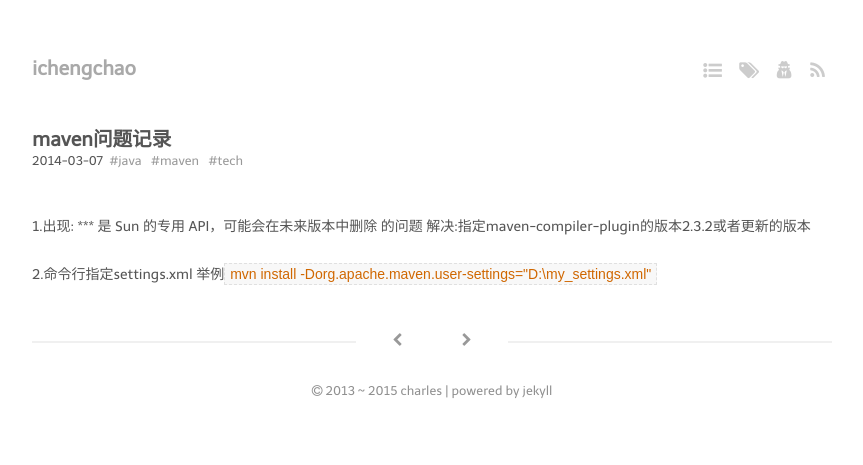
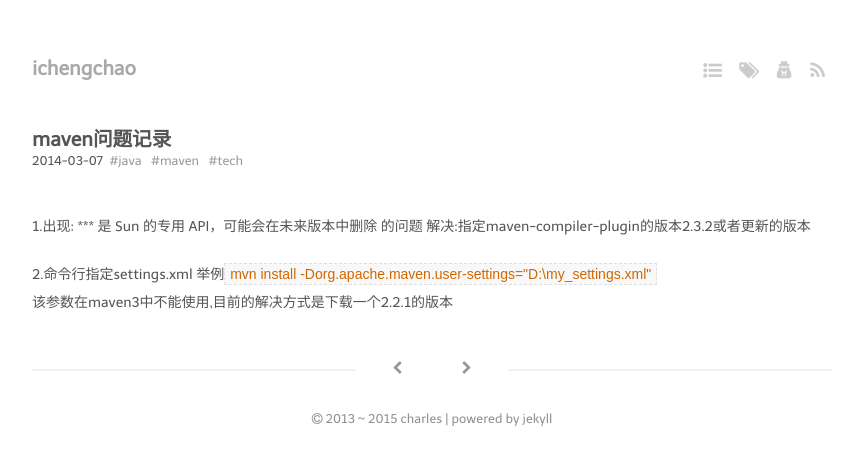
Before and after one commit to ichengchao/ichengchao.github.io, a Jekyll site: the page built from _posts/2014-03-07-maven-problem-mark.md, in a window 1280 px wide. Shown: the top 465 px of the page, without its empty margins (208-1071 px from the left). Built offline with Jekyll 4.4.1, drawn with Linux system fonts in a browser that asks for light colours; Markdown is read by kramdown in place of the engine named in the settings.

Commit message:
修改maven post

```diff
--- a/_posts/2014-03-07-maven-problem-mark.md
+++ b/_posts/2014-03-07-maven-problem-mark.md
@@ -15,3 +15,4 @@ tags:
 
 2.命令行指定settings.xml
 举例`mvn install -Dorg.apache.maven.user-settings="D:\my_settings.xml"`
+该参数在maven3中不能使用,目前的解决方式是下载一个2.2.1的版本
```
